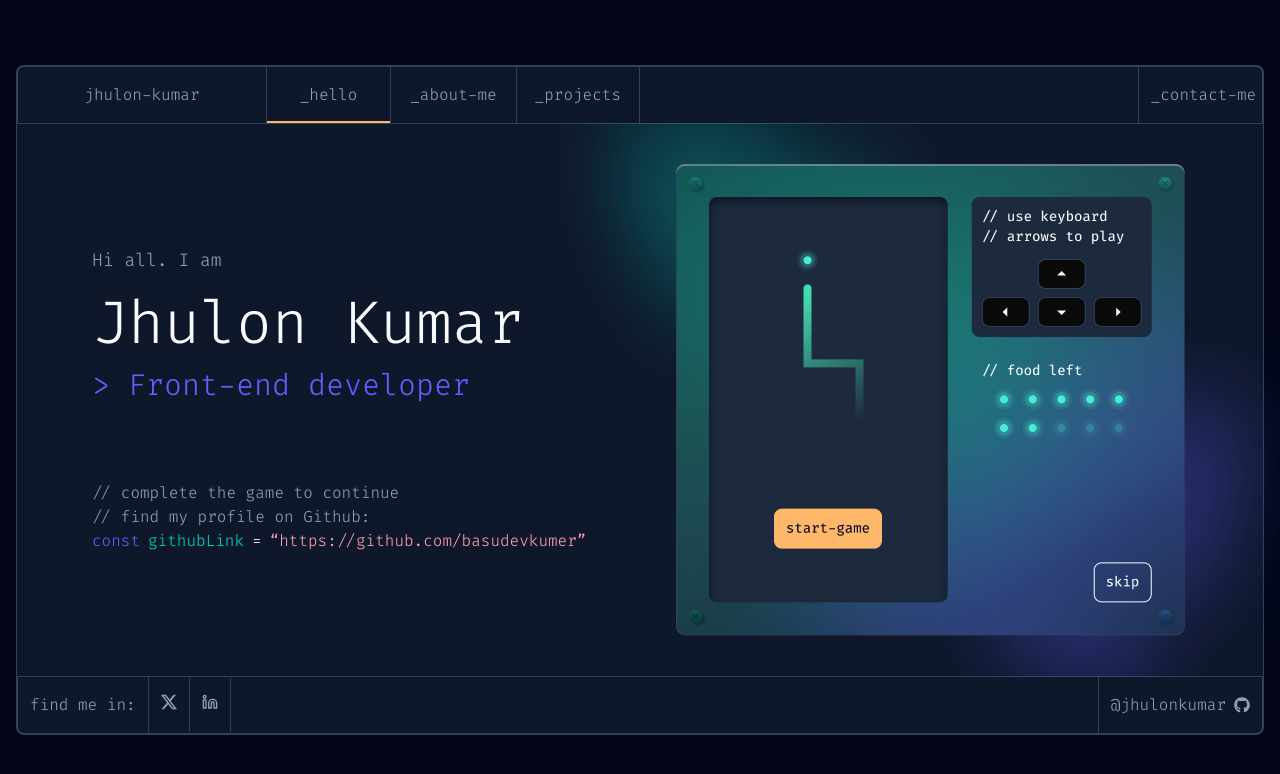
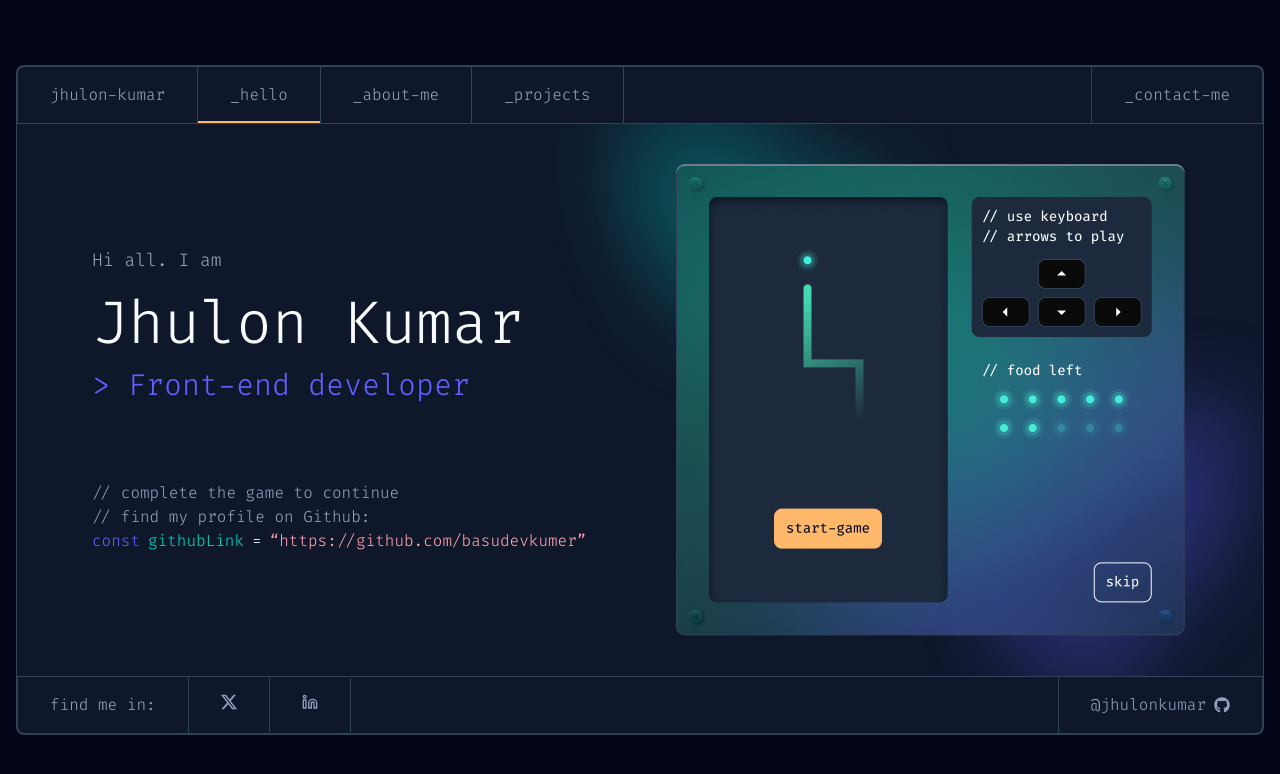
Before and after one commit to basudevkumer/jhulon-kumar-portfolio, a React (Vite) app: page / in a window 1280 px wide. Shown: the top 774 px of the page. Built offline with nearby package versions, Linux system fonts and the light colour scheme.

Commit message:
resolve navbar and and hello page layout design

```diff
--- a/src/component/footer/Footer.jsx
+++ b/src/component/footer/Footer.jsx
@@ -15,7 +15,7 @@ const Footer = () => {
               {footerArray.map((items) => {
                 return items.icon === String ? (
                   <li key={items.id}>
-                    <span className="text-slate_400 body_thin_md  px-3 py-4   inline-block">
+                    <span className="text-slate_400 body_thin_md  px-8 py-4   inline-block">
                       {items.icon}
                     </span>
                   </li>
@@ -23,7 +23,7 @@ const Footer = () => {
                   <li className="border-r-1 border-slate_700" key={items.id}>
                     <a
                       href="#"
-                      className="text-slate_400 body_thin_md px-3 py-4 inline-block"
+                      className="text-slate_400 body_thin_md px-8 py-4 inline-block"
                     >
                       {items.icon}
                     </a>
@@ -35,7 +35,7 @@ const Footer = () => {
           <div>
             <a
               href="#"
-              className="flex items-center px-3 py-4 gap-x-2 text-slate_400 body_thin_md  border-l border-slate_700"
+              className="flex items-center px-8 py-4 gap-x-2 text-slate_400 body_thin_md  border-l border-slate_700"
             >
               @jhulonkumar <span className="">{footerIcon[2].icon}</span>
             </a>
--- a/src/component/headerNav/Navbar.jsx
+++ b/src/component/headerNav/Navbar.jsx
@@ -21,8 +21,8 @@ const Navbar = () => {
   return (
     <section className="md:pt-4 sm:pt-4 ">
       <Container>
-        <header className=" ">
-          <div className=" flex justify-between items-center  lg:hidden  bg-slate_900 border-t-2 border-l-2 border-r-2 border-slate_700  rounded-t-[8px]   ">
+        <header className="  ">
+          <div className=" flex justify-between items-center  lg:hidden  bg-slate_900 border-t-2 border-l-2 border-r-2 border-slate_700  rounded-t-[8px]">
             <div className="body_thin_md text-slate_400 px-6 py-4  ">
               Jhulon Kumar
             </div>
@@ -42,12 +42,14 @@ const Navbar = () => {
             </button>
           </div>
 
-          <nav className="hidden lg:block">
-            <ul className="grid  grid-cols-10 text-center border-t-2 border-l-2 border-r-2 border-slate_700 rounded-t-[8px] overflow-hidden bg-slate_900   ">
+          <nav className="hidden lg:block border-slate_700 rounded-t-[8px] overflow-hidden bg-slate_900  border-t-2 border-l-2 border-r-2 lg:flex justify-between ">
+            <ul className="flex text-center  ">
               {navbarArray.map((item) => {
                 const isActive = activeId === item.id;
 
-                return (
+                return item.isLast ? (
+                  null
+                ) : (
                   <li
                     key={item.id}
                     className={`
@@ -73,10 +75,49 @@ const Navbar = () => {
                     `}
                     onClick={() => !item.status && setActiveId(item.id)}
                   >
-                    <span className="body_thin_md text-slate_400 px-3 py-4 inline-block whitespace-nowrap">
+                    <span className="body_thin_md text-slate_400 px-8 py-4 inline-block whitespace-nowrap">
                       {item.name}
                     </span>
                   </li>
+                );
+              })}
+            </ul>
+            <ul className="flex text-center  ">
+              {navbarArray.map((item) => {
+                const isActive = activeId === item.id;
+
+                return item.isLast ? (
+                  <li
+                    key={item.id}
+                    className={`
+                        ${item.className}
+                        border-slate_700
+                        relative
+                        ${!item.status ? "cursor-pointer" : ""}
+                        after:content-[""]
+                        after:absolute
+                        after:left-0
+                        after:bottom-0
+                        after:h-[2.5px]
+                        after:w-full
+                        after:bg-orange_300
+                        after:origin-left
+                        after:transition-transform
+                        after:duration-300
+                        ${
+                          isActive && !item.status
+                            ? "after:scale-x-100"
+                            : "after:scale-x-0"
+                        }
+                      `}
+                    onClick={() => !item.status && setActiveId(item.id)}
+                  >
+                    <span className="body_thin_md text-slate_400 px-8 py-4 inline-block whitespace-nowrap">
+                      {item.name}
+                    </span>
+                  </li>
+                ) : (
+                  null
                 );
               })}
             </ul>
--- a/src/component/home/Index.jsx
+++ b/src/component/home/Index.jsx
@@ -10,9 +10,9 @@ const Hello = () => {
   } = allImages;
 
   return (
-    <section className="overflow-hidden">
+    <section className="">
       <Container>
-        <div className="border border-slate_700 bg-slate_900 sm:py-[150px] md:py-[150px] lg:py-[40px]  lg:grid lg:grid-cols-2 items-center gap-x-10   ">
+        <div className=" overflow-hidden border border-slate_700 bg-slate_900 sm:py-[150px] md:py-[150px] lg:py-[40px]  lg:grid lg:grid-cols-2 items-center gap-x-10   ">
           <div className="  ml-[75px]">
             <div className="pb-[75px] ">
               <h6 className="body_thin_lg text-slate_400">Hi all. I am</h6>
--- a/src/helper/projectNecessaryArr-obj.js
+++ b/src/helper/projectNecessaryArr-obj.js
@@ -6,7 +6,7 @@ const navbarArray = [
   {
     id: 1,
     name: "jhulon-kumar",
-    className: "border-r col-span-2",
+    className: "border-r ",
     status: true,
     responsive: false,
   },
@@ -25,13 +25,14 @@ const navbarArray = [
     status: false,
     responsive: true,
   },
-  { id: 5, name: "", className: "col-span-4", status: true, responsive: false },
+
   {
-    id: 6,
+    id: 5,
     name: "_contact-me",
     className: "border-l",
     status: false,
     responsive: true,
+    isLast:true
   },
 ];
 
```
